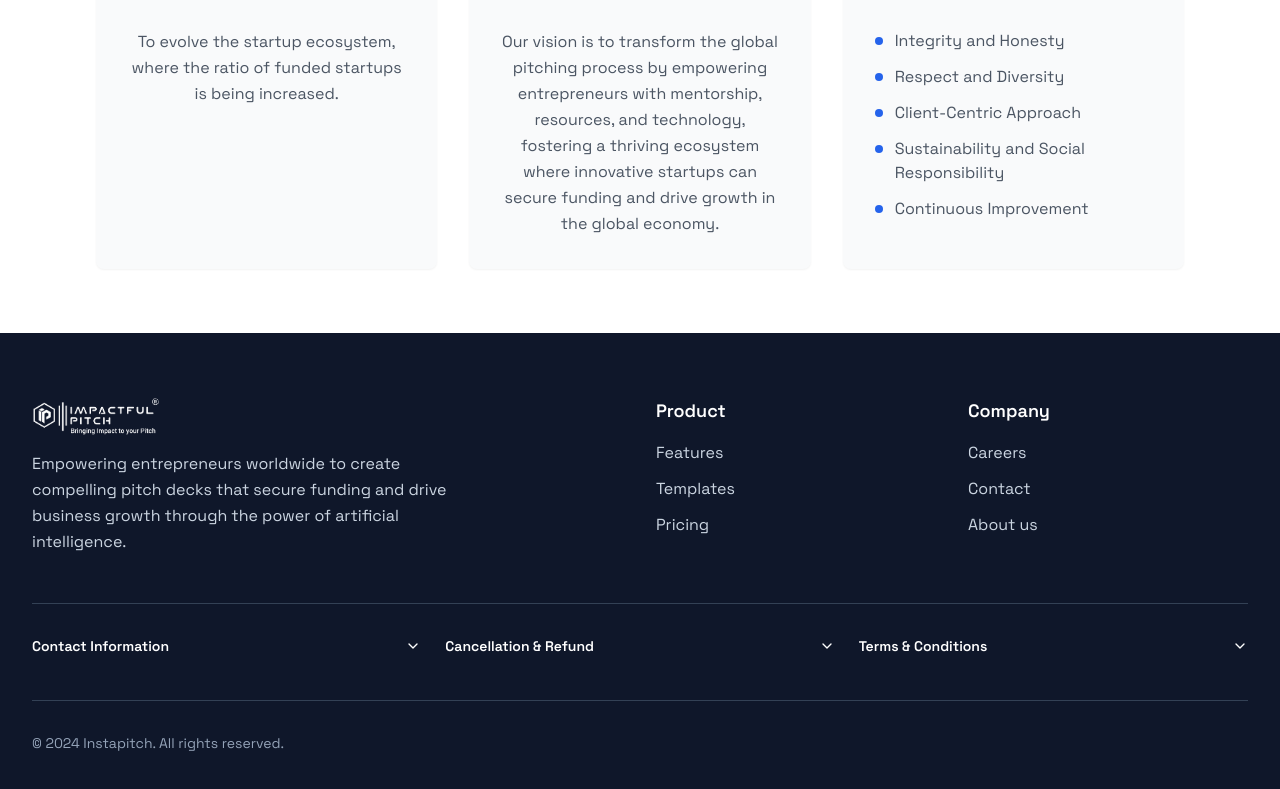
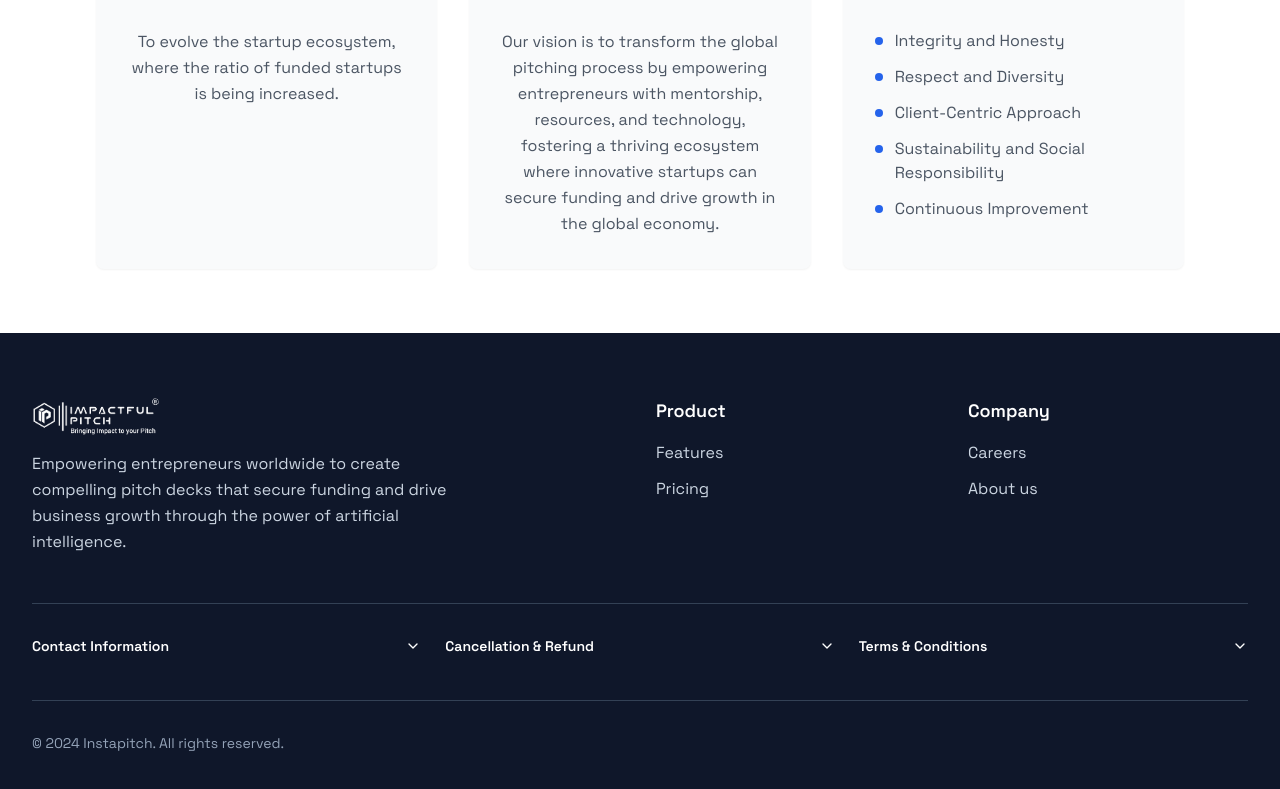
Before and after one commit to DhyeyOptimist/instapitch, a React (Vite) app: page /about in a window 1280 px wide. Shown: the part 588-1377 px from the top of the page. Built offline with nearby package versions, Linux system fonts and the light colour scheme.

Commit message:
fooetr chaneg

```diff
--- a/src/components/Footer.tsx
+++ b/src/components/Footer.tsx
@@ -56,14 +56,7 @@ const Footer = () => {
                   Features
                 </button>
               </li>
-              <li>
-                <button
-                  onClick={() => handleNavigation('/#templates')}
-                  className="hover:text-white transition-all duration-300 text-left hover:translate-x-1 hover:text-primary-400"
-                >
-                  Templates
-                </button>
-              </li>
+
               <li>
                 <button
                   onClick={() => handleNavigation('/pricing')}
@@ -87,14 +80,7 @@ const Footer = () => {
                   Careers
                 </button>
               </li>
-              <li>
-                <button
-                  onClick={() => handleNavigation('/contact')}
-                  className="hover:text-white transition-all duration-300 text-left hover:translate-x-1 hover:text-primary-400"
-                >
-                  Contact
-                </button>
-              </li>
+
               <li>
                 <button
                   onClick={() => handleNavigation('/about')}
```
